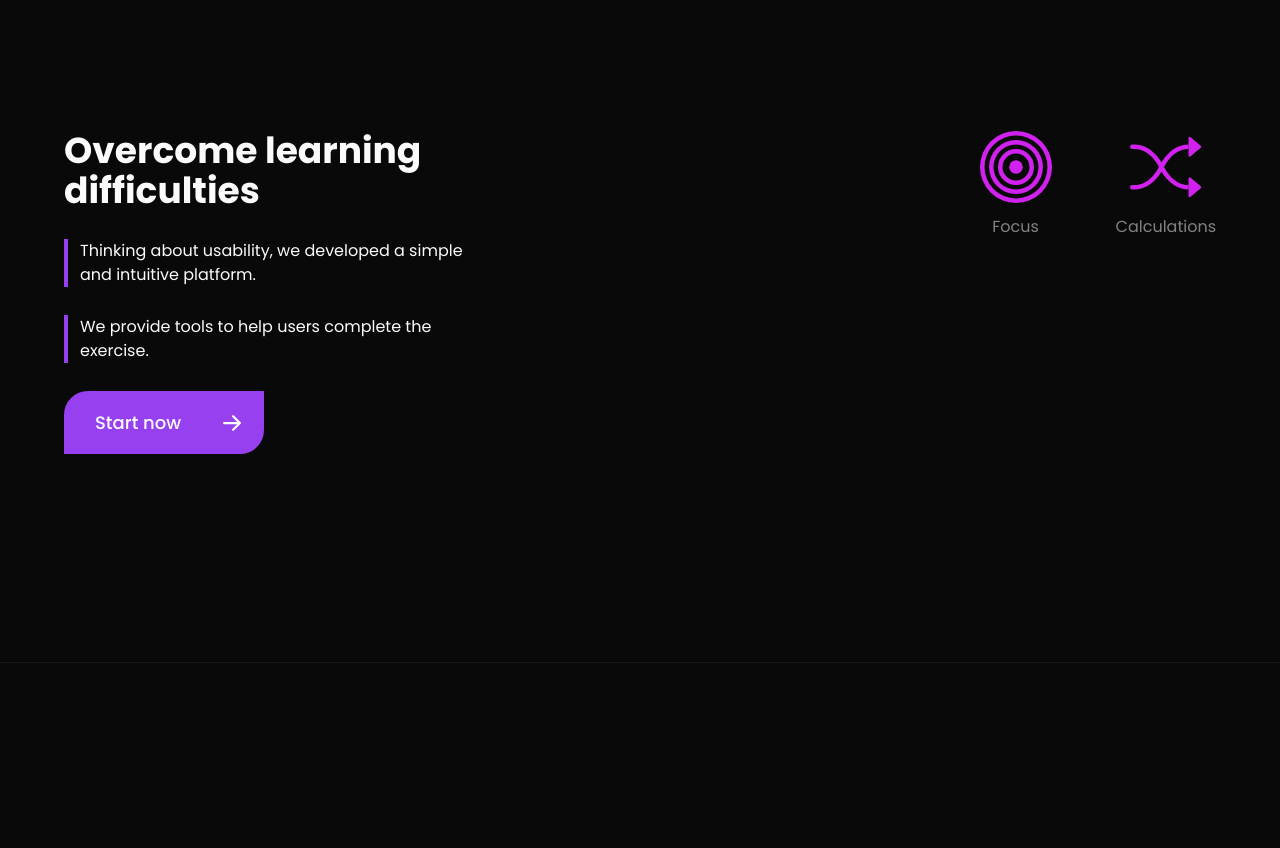
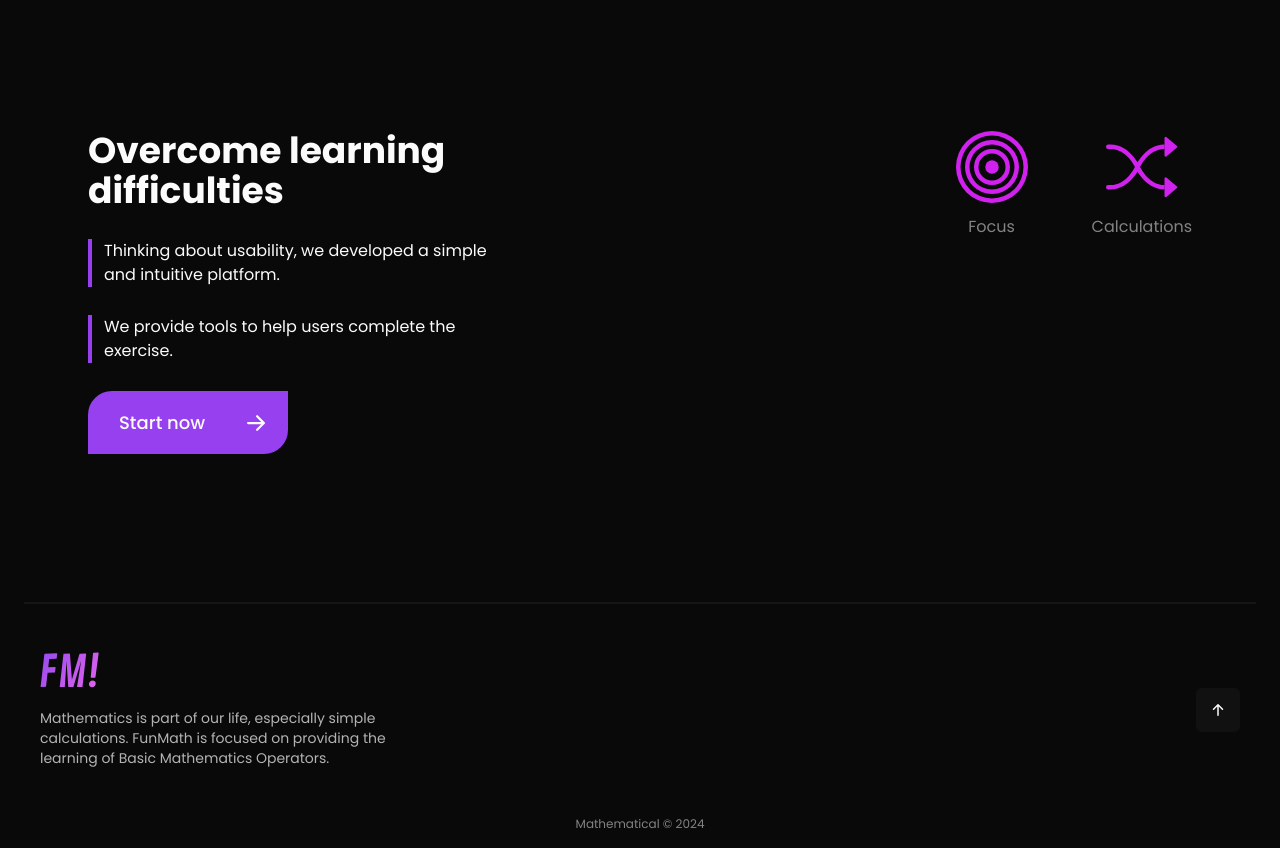
Before and after one commit to rodrigojsdeveloper/math, a Next.js app: page / in a window 1280 px wide. Shown: the part 1040-1888 px from the top of the page. Before the commit the page ends 1703 px from the top, so only its background shows below. Built offline with nearby package versions, Linux system fonts and the light colour scheme.

Commit message:
feat: add footer

```diff
--- a/app/layout.tsx
+++ b/app/layout.tsx
@@ -16,7 +16,7 @@ export const metadata: Metadata = {
 
 export default function RootLayout({ children }: PropsWithChildren) {
   return (
-    <html lang="en" className={`${poppins.variable} font-poppins w-full`}>
+    <html lang="en" className={`${poppins.variable} w-full font-poppins`}>
       <body>{children}</body>
     </html>
   )
--- a/app/page.tsx
+++ b/app/page.tsx
@@ -2,6 +2,7 @@ import Apprenticeship from '@/components/Apprenticeship'
 import Introduction from '@/components/Introduction'
 import Header from '@/components/Header'
 import Tips from '@/components/Tips'
+import Footer from '@/components/Footer'
 
 export default function Home() {
   return (
@@ -9,8 +10,10 @@ export default function Home() {
       <Header />
       <Introduction />
       <Tips />
-      <Apprenticeship />
-      <hr className="h-[1px] w-full max-w-[1600] border-none bg-input-color" />
+      <div className="flex flex-col gap-[148px] px-6">
+        <Apprenticeship />
+        <Footer />
+      </div>
     </main>
   )
 }
--- /dev/null
+++ b/components/Copyright.tsx
@@ -0,0 +1,7 @@
+const Copyright = () => (
+  <small className="font-base text-center text-[0.70rem] opacity-50 md:text-xs">
+    Mathematical &copy; {new Date().getFullYear()}
+  </small>
+)
+
+export default Copyright
--- /dev/null
+++ b/components/Footer.tsx
@@ -0,0 +1,50 @@
+'use client'
+
+import Copyright from './Copyright'
+import Logo from '@/svgs/Logo'
+
+const Footer = () => {
+  const scrollTop = () => {
+    window.scroll({ top: 0 })
+  }
+
+  return (
+    <footer className="flex w-full max-w-[1600] flex-col gap-12 border-t-2 border-solid border-input-color px-4 pb-4">
+      <div className="flex flex-row items-center justify-between pt-12">
+        <div className="flex w-full max-w-[400px] flex-col gap-5">
+          <Logo />
+
+          <p className="text-sm opacity-70">
+            Mathematics is part of our life, especially simple calculations.
+            FunMath is focused on providing the learning of Basic Mathematics
+            Operators.
+          </p>
+        </div>
+
+        <button
+          onClick={scrollTop}
+          className="flex size-11 items-center justify-center rounded-md border-2 border-solid border-button-color bg-button-color hover:bg-transparent"
+        >
+          <svg
+            stroke="currentColor"
+            fill="currentColor"
+            strokeWidth="0"
+            viewBox="0 0 16 16"
+            height="24"
+            width="24"
+            xmlns="http://www.w3.org/2000/svg"
+          >
+            <path
+              fillRule="evenodd"
+              d="M8 12a.5.5 0 0 0 .5-.5V5.707l2.146 2.147a.5.5 0 0 0 .708-.708l-3-3a.5.5 0 0 0-.708 0l-3 3a.5.5 0 1 0 .708.708L7.5 5.707V11.5a.5.5 0 0 0 .5.5z"
+            ></path>
+          </svg>
+        </button>
+      </div>
+
+      <Copyright />
+    </footer>
+  )
+}
+
+export default Footer
```
